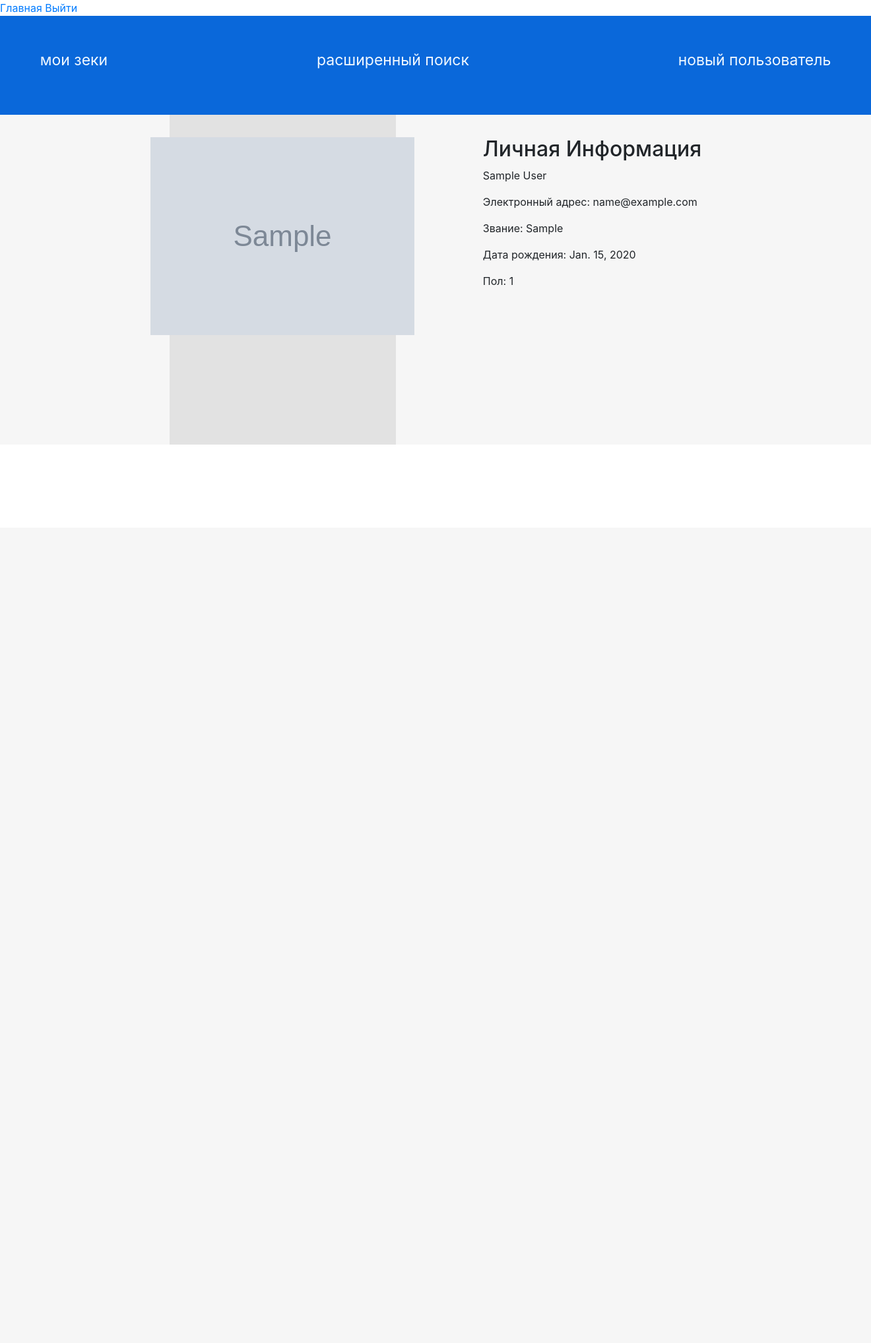
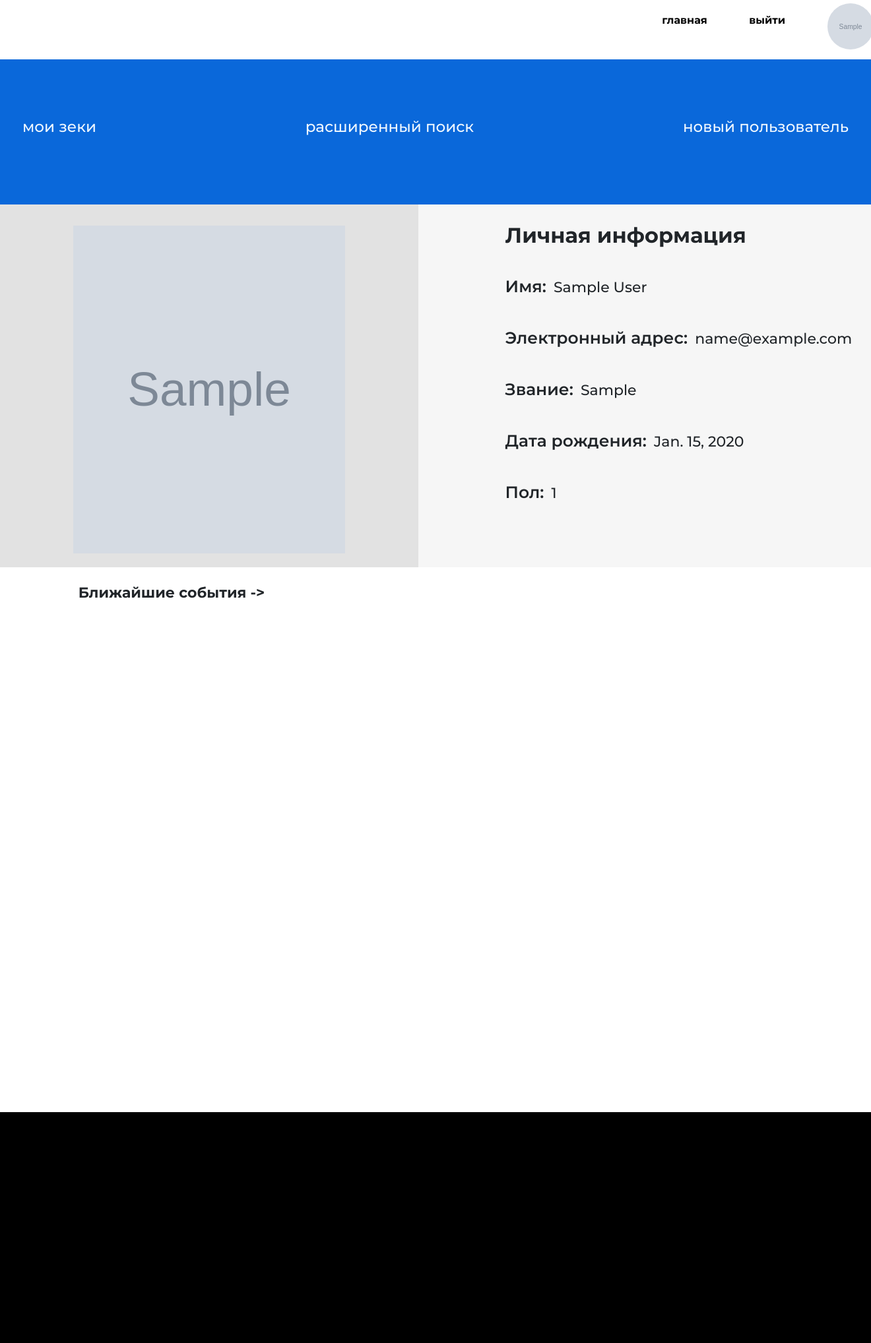
Before and after one commit to Kelrogg/database, a Django app: page /admin-cabinet/ in a window 1320 px wide. Shown: the whole page at 66% size. Before the commit the page ends 674 px from the top, so only its background shows below. Run offline with Django 3.2, Linux system fonts and the light colour scheme; a user stored in the database is signed in; tables that the repository leaves empty hold one stand-in row (values such as "Sample post"); grey boxes marked "Sample" are stand-in pictures.

Commit message:
some beauty

```diff
--- a/web/static/css/user_cabinet.css
+++ b/web/static/css/user_cabinet.css
@@ -10,6 +10,40 @@ body, html
     padding-right: 0%;
 }
 
+.header
+{
+    display: flex;
+    height: 90px;
+    flex-direction: row;
+    margin-left: 76%;
+    gap: 20%;
+}
+
+.header a
+{
+    font-family: "Montserrat";
+    font-weight: 700;
+    color: black;
+    margin-top: 6%;
+
+}
+
+.header a:hover
+{
+    text-decoration: none;
+    color: #0a68da;
+}
+
+.header img
+{
+    background-repeat: no-repeat;
+    background-position: 50%;
+    border-radius: 50%;
+    width: 70px;
+    height: 70px;
+    margin-top: 7%;
+}
+
 .events
 {
     display: flex;
@@ -17,7 +51,7 @@ body, html
     justify-content: center;
     background-color: #0a68da;
     min-width: 100%;
-    height: 150px;
+    height: 220px;
     gap: 24%;
 }
 
@@ -26,7 +60,7 @@ body, html
     display: flex;
     color: aliceblue;
     font-weight: 100;
-    margin-top: 50px;
+    margin-top: 85px;
 }
 
 .row-event button
@@ -43,6 +77,7 @@ body, html
 .button-start
 {
     display: flex;
+    font-family: "Montserrat";
     font-weight: 100;
     font-size: 23px;
     background:none;
@@ -72,22 +107,37 @@ body, html
     display: flex;
     background-color: #f6f6f6;
     flex-direction: row;
-    justify-content: center;
     gap: 10%;
-    height: 500px;
+    height: 550px;
 }
 
 .info_left
 {
     background-color: #e2e2e2;
     display: flex;
-    justify-content: center;
-    width: 26%;
+    width: 48%;
+}
+
+.info_right
+{
+    width: 42%;
 }
 
 .self_info
 {
-    margin-top: 10%;
+    font-family: "Montserrat";
+    font-weight: 700;
+    margin-top: 5%;
+    margin-left: auto;
+    margin-right: auto;
+}
+
+.self_info img
+{
+    display: flex;
+    width: 65%;
+    height: 96%;
+    margin: auto;
 }
 
 .works_popup
@@ -95,15 +145,75 @@ body, html
     display: none;
 }
 
-/* .self_info
-{
-    margin-top: 6%;
-} */
-
 .information
 {
     display: flex;
     flex-direction: column;
+    margin-top: 5%;
+}
+
+.data
+{
+    display: flex;
+    flex-direction: row;
+    gap: 1%;
+    height: 78px;
+    padding-top: 15px;
+}
+
+.data h3
+{
+    font-family: "Montserrat";
+    font-weight: 600;
+    font-size: 25px;
+}
+
+.data p
+{
+    font-family: "Montserrat";
+    font-weight: 100;
+    font-size: 22px;
+}
+
+.soon
+{
+    height: 800px;
+}
+
+.soon h3
+{
+    font-family: "Montserrat";
+    font-weight: 700;
+    font-size: 22px;
+    margin-top: 2%;
+    margin-left: 9%;
+}
+
+.bottom
+{
+    height: 350px;
+    background-color: black;
+}
+
+.prisoner_information
+{
+    display: flex;
+    flex-direction: column;
+}
+
+.row-element
+{
+    margin-top: 20px;
+}
+
+.prisoner_data
+{
+    background-color: gainsboro;
+}
+
+.prisoner_data h3, p
+{
+    margin-left: 1%;
 }
 
 .modal-dialog
@@ -113,3 +223,9 @@ body, html
     min-height: 80%;
     border-radius: 1%;
 }
+
+.prison_header
+{
+    margin-left: 40%;
+    padding-top: 10px
+}
--- a/web/templates/admin_cabinet.html
+++ b/web/templates/admin_cabinet.html
@@ -8,16 +8,16 @@
           integrity="sha384-TX8t27EcRE3e/ihU7zmQxVncDAy5uIKz4rEkgIXeMed4M0jlfIDPvg6uqKI2xXr2" crossorigin="anonymous">
     {% load static %}
     <link rel="stylesheet" href="{% static 'css/user_cabinet.css' %}">
-    <title>Услуги</title>
+    <title>ГосНадзор</title>
 </head>
 <body class="container">
     <div class="header">
-        <a class="header_container" href="http://127.0.0.1:8000/login/">Главная</a>
-        <!-- <div class="avatar">
+        <a class="header_container" href="http://127.0.0.1:8000/login/">главная</a>
+        <a class="last" href="{% url 'logout' %}">выйти</a>
+        <div class="avatar">
             {% load static %}
-            <img id="avatar-img" src="{% static 'assets/img/upload.png' %}" alt="Persons photo">
-        </div> -->
-        <a class="last" href="{% url 'logout' %}">Выйти</a>
+                <img id="avatar-img" src="{{ image.url }}" alt="Persons photo">
+        </div>
     </div>
     <div class="events">
         <div class="row-event">
@@ -44,16 +44,36 @@
             </div>
         </div>
         <div class="info_right">
-            <h2 class="self_info"> Личная Информация</h2>
-            <!-- <p class="information"> {{form.todo}} </p> -->
+            <h2 class="self_info"> Личная информация</h2>
             <div class="information">
-                <p> {{ user.get_full_name }}</p>
-                <p>Электронный адрес: {{ user.email }}</p>
-                <p>Звание: {{ rank }}</p>
-                <p>Дата рождения: {{ birthday }}</p>
-                <p>Пол: {{ gender }}</p>
+                <div class="data">
+                    <h3>Имя:</h3>
+                    <p> {{ user.get_full_name }}</p>
+                </div>
+                <div class="data">
+                    <h3>Электронный адрес:</h3>
+                    <p> {{ user.email }}</p>
+                </div>
+                <div class="data">
+                    <h3>Звание:</h3>
+                    <p> {{ rank }}</p>
+                </div>
+                <div class="data">
+                    <h3>Дата рождения:</h3>
+                    <p> {{ birthday }}</p>
+                </div>
+                <div class="data">
+                    <h3>Пол:</h3>
+                    <p> {{ gender }}</p>
+                </div>
             </div>
         </div>
+    </div>
+    <div class="soon">
+        <h3>Ближайшие события -></h3>
+    </div>
+    <div class="bottom">
+
     </div>
 </body>
 
@@ -61,23 +81,35 @@
 <div class="modal fade" id="exampleModal" tabindex="-1" role="dialog" aria-labelledby="exampleModalLabel"
      aria-hidden="true">
     <div class="modal-dialog" role="document">
+        <h2 class="prison_header">мои зеки</h3>
+        {% for prisoner in object_list %}
         <div class="row">
             <div class="col col-right">
-                <h3>МОИ ЗЕКИ</h3>
                 <div class="row-element">
-
-                    <div class="information">
-                        {% for prisoner in object_list %}
-                            <p>Пол:{{ prisoner.gender }}</p>
-                            <p>Дата ролждения: {{ prisoner.birthday }}</p>
-                            <p>Имя: {{ prisoner.user.get_full_name }}</p>
-                        {% endfor %}
-                        <!-- <p>Статья: {{ articles }}</p> -->
+                    <div class="prisoner_information">
+                        <div class="prisoner_data">
+                            <div class="data">
+                                <h3>Имя:</h3>
+                                <p> {{ prisoner.user.get_full_name }} </p>
+                            </div>
+                        </div>
+                        <div class="prisoner_data">
+                            <div class="data">
+                                <h3>Дата рождения:</h3>
+                                <p> {{ prisoner.birthday }} </p>
+                            </div>
+                        </div>
+                        <div class="prisoner_data">
+                            <div class="data">
+                                <h3>Пол:</h3>
+                                <p> {{ prisoner.gender }} </p>
+                            </div>
+                        </div>
                     </div>
-
                 </div>
             </div>
         </div>
+        {% endfor %}
     </div>
 </div>
 
@@ -91,4 +123,7 @@
 <script src="https://cdn.jsdelivr.net/npm/bootstrap@4.5.3/dist/js/bootstrap.bundle.min.js"
         integrity="sha384-ho+j7jyWK8fNQe+A12Hb8AhRq26LrZ/JpcUGGOn+Y7RsweNrtN/tE3MoK7ZeZDyx"
         crossorigin="anonymous"></script>
+
+<link href="https://fonts.googleapis.com/css2?family=Montserrat:wght@500;600;700&display=swap" rel="stylesheet">
+
 </html>
```
